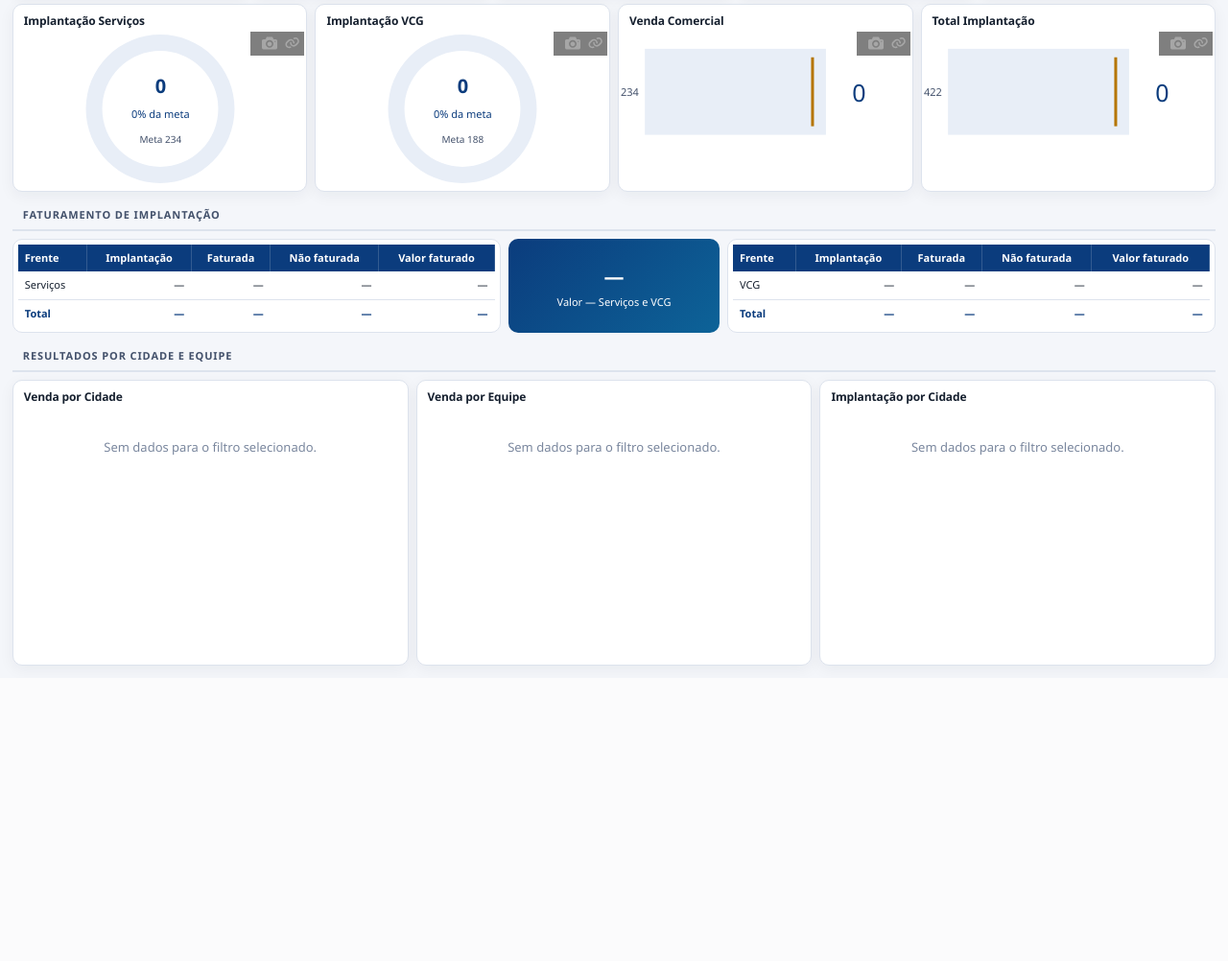
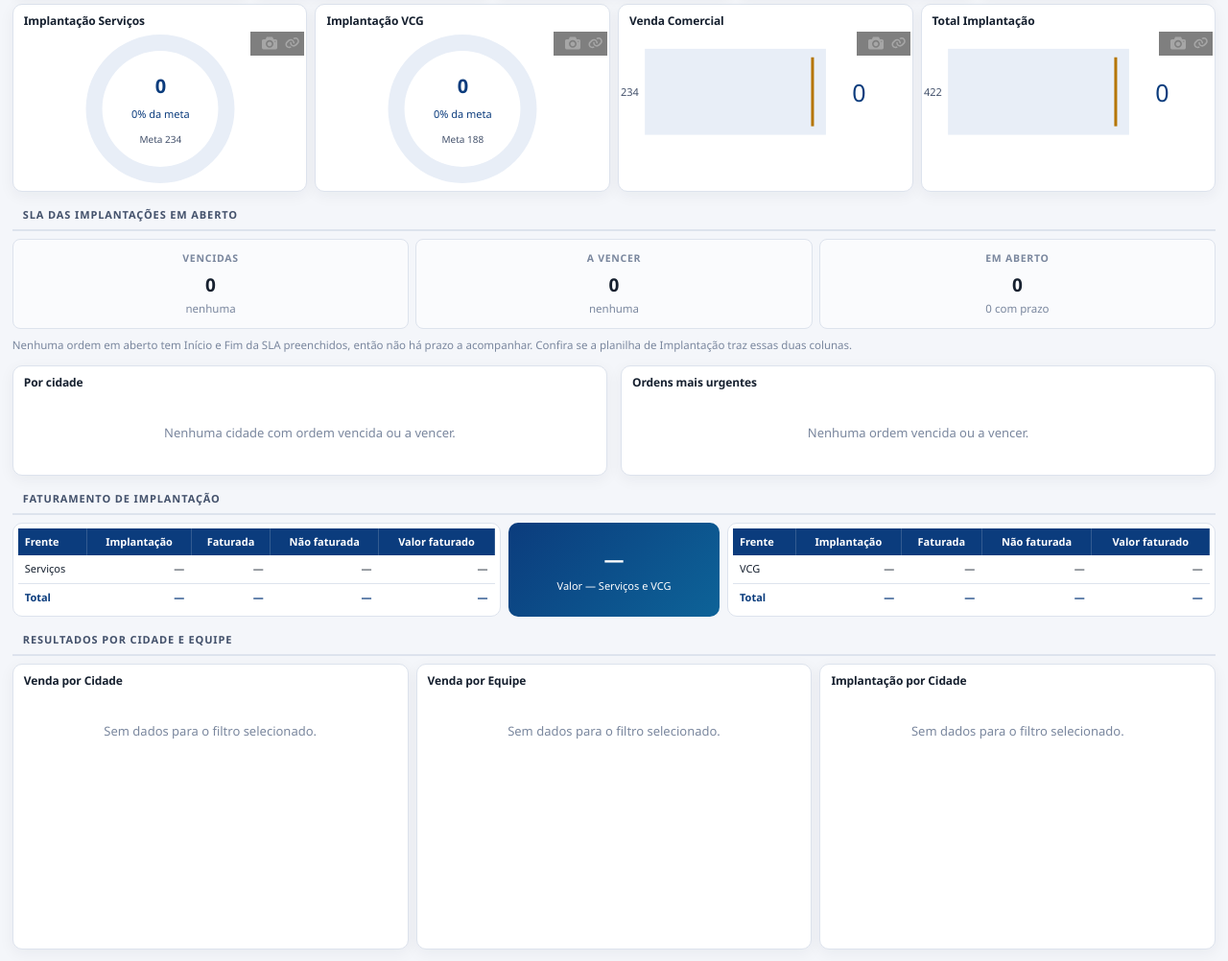
Before and after one commit to analistafjp-design/dashboard-aegea, a FastAPI app: page / in a window 1280 px wide. Shown: the part 449-1451 px from the top of the page at 96% size. Before the commit the page ends 1148 px from the top, so only its background shows below. Run offline with FastAPI, Linux system fonts and the light colour scheme; data that the repository does not hold is empty.

Commit message:
Leva o painel de SLA para a pagina que o menu abre
O menu enxuto expoe apenas home, termos e alertas. O painel de SLA tinha
sido colocado em /implantacao, rota que existe mas nao aparece na
navegacao, entao ninguem via as ordens vencidas e a vencer.

- painel replicado em componentes/painel_home.html, na aba
  'Venda e Implantacao', logo acima do faturamento
- painelSla passa a receber os seletores de destino, servindo as duas
  paginas sem duplicar a montagem
- novo campo com_prazo: separa 'tudo dentro do prazo' de 'nenhuma ordem
  tem Inicio/Fim da SLA preenchidos', que antes apareciam iguais (zerados)
  e levavam a ler falta de dado como operacao em dia
- APP_VERSAO 1.17.1 para reiniciar o servidor e quebrar o cache do JS

Co-Authored-By: Claude Haiku 4.5 <noreply@anthropic.com>

```diff
--- a/app/config.py
+++ b/app/config.py
@@ -32,7 +32,7 @@ class Config:
     # O atualizador do Windows compara esta versao com o servidor que ja esta
     # aberto. Quando o codigo do painel muda, uma versao diferente garante que
     # o processo antigo seja encerrado e reiniciado antes de abrir o navegador.
-    APP_VERSAO = "1.17.0"
+    APP_VERSAO = "1.17.1"
     DEBUG = _env("DEBUG", "false").lower() in ("1", "true", "yes")
 
     BASE_DIR = BASE_DIR
--- a/frontend/static/js/paginas.js
+++ b/frontend/static/js/paginas.js
@@ -121,33 +121,48 @@
     return `${dois(d.getDate())}/${dois(d.getMonth() + 1)}/${d.getFullYear()} ${dois(d.getHours())}:${dois(d.getMinutes())}`;
   }
 
-  /** Painel de SLA da implantação: vencidas, a vencer e onde estão. */
-  function painelSla(sla) {
+  /**
+   * Painel de SLA da implantação: vencidas, a vencer e onde estão.
+   * `ids` aponta os quatro destinos na página que está chamando.
+   */
+  function painelSla(sla, ids) {
     sla = sla || {};
     const vencidas = sla.vencidas || 0;
     const aVencer = sla.a_vencer || 0;
+    const janela = sla.janela_horas || 48;
 
-    const descricao = document.getElementById("implantacao-sla-descricao");
+    const descricao = document.querySelector(ids.descricao);
     if (descricao) {
-      descricao.textContent = vencidas || aVencer
-        ? `Vencida = prazo já passou. A vencer = falta até ${sla.janela_horas || 48}h `
-          + "para o prazo ou 80% do tempo já consumido."
-        : "Nenhuma ordem em aberto passou do prazo nem está perto de passar.";
+      let texto;
+      if (vencidas || aVencer) {
+        texto = `Vencida = o prazo já passou. A vencer = falta até ${janela}h para o `
+          + "prazo ou 80% do tempo já foi consumido.";
+      } else if (!sla.com_prazo) {
+        // Sem isso o painel zerado seria lido como "está tudo em dia".
+        texto = "Nenhuma ordem em aberto tem Início e Fim da SLA preenchidos, "
+          + "então não há prazo a acompanhar. Confira se a planilha de Implantação "
+          + "traz essas duas colunas.";
+      } else {
+        texto = `As ${App.numero(sla.com_prazo)} ordem(ns) em aberto com prazo estão `
+          + "dentro do combinado.";
+      }
+      descricao.textContent = texto;
     }
 
-    const resumo = document.getElementById("implantacao-sla-resumo");
+    const resumo = document.querySelector(ids.resumo);
     if (resumo) {
       resumo.innerHTML = [
         App.miniInfo("Vencidas", App.numero(vencidas),
           vencidas ? `em ${App.numero(sla.cidades)} cidade(s)` : "nenhuma"),
         App.miniInfo("A vencer", App.numero(aVencer),
-          aVencer ? `janela de ${sla.janela_horas || 48}h` : "nenhuma"),
+          aVencer ? `janela de ${janela}h` : "nenhuma"),
         App.miniInfo("Em aberto", App.numero(sla.total),
-          sla.cidade_mais_critica ? `pior cidade: ${sla.cidade_mais_critica}` : ""),
+          sla.cidade_mais_critica ? `pior cidade: ${sla.cidade_mais_critica}`
+            : `${App.numero(sla.com_prazo)} com prazo`),
       ].join("");
     }
 
-    App.tabela("#implantacao-sla-cidades", [
+    App.tabela(ids.cidades, [
       { chave: "cidade", titulo: "Cidade", clique: "cidade" },
       { chave: "vencidas", titulo: "Vencidas", tipo: "numero" },
       { chave: "proximas", titulo: "A vencer", tipo: "numero" },
@@ -162,7 +177,7 @@
       prazo: dataHoraTexto(linha.fim_sla),
       restante: prazoTexto(linha.tempo_restante_horas),
     }));
-    App.tabela("#implantacao-sla-detalhes", [
+    App.tabela(ids.detalhes, [
       { chave: "situacao", titulo: "Situação" },
       { chave: "matricula", titulo: "Matrícula" },
       { chave: "cidade", titulo: "Cidade", clique: "cidade" },
@@ -191,6 +206,10 @@
         { rotulo: "Implantação Mês - VCG", valor: ii("impl_vcg") },
         { rotulo: "Implantação VCG / Dia", valor: ii("impl_vcg_dia", 1) },
       ]);
+      painelSla(implantacao.sla, {
+        resumo: "#simples-sla-resumo", descricao: "#simples-sla-descricao",
+        cidades: "#simples-sla-cidades", detalhes: "#simples-sla-detalhes",
+      });
       faixaIndicadores("#simples-vendas-kpis", [
         { rotulo: "Total Venda", valor: vi("total_venda") },
         { rotulo: "Venda Comercial", valor: vi("venda_comercial") },
@@ -378,7 +397,10 @@
       matrizMeta("#implantacao-matriz", dados.blocos_meta);
       document.getElementById("implantacao-bloco").innerHTML = App.blocoMeta(dados.bloco_principal);
       App.renderKpis("#implantacao-cards", dados.indicadores);
-      painelSla(dados.sla);
+      painelSla(dados.sla, {
+        resumo: "#implantacao-sla-resumo", descricao: "#implantacao-sla-descricao",
+        cidades: "#implantacao-sla-cidades", detalhes: "#implantacao-sla-detalhes",
+      });
 
       document.getElementById("implantacao-faturamento").innerHTML = [
         App.miniInfo("Quantidade faturada", App.numero(f.quantidade_faturada)),
--- a/frontend/templates/componentes/painel_home.html
+++ b/frontend/templates/componentes/painel_home.html
@@ -14,6 +14,16 @@
     <div class="visual-simples visual-simples--bullet"><h2>Venda Comercial</h2><div class="grafico grafico--compacto" id="graf-simples-venda-comercial"></div></div>
     <div class="visual-simples visual-simples--bullet"><h2>Total Implantação</h2><div class="grafico grafico--compacto" id="graf-simples-impl-total"></div></div>
   </div>
+  <div class="faixa-titulo">SLA DAS IMPLANTAÇÕES EM ABERTO</div>
+  <section aria-label="SLA das implantações em aberto">
+    <div class="faixa-indicadores" id="simples-sla-resumo"></div>
+    <div class="painel__descricao" id="simples-sla-descricao" style="margin:8px 0 12px"></div>
+    <div class="grade grade--2">
+      <div class="visual-simples"><h2>Por cidade</h2><div id="simples-sla-cidades"></div></div>
+      <div class="visual-simples"><h2>Ordens mais urgentes</h2><div id="simples-sla-detalhes"></div></div>
+    </div>
+  </section>
+
   <div class="faixa-titulo">FATURAMENTO DE IMPLANTAÇÃO</div>
   <section class="resumo-faturamento" aria-label="Faturamento de implantação por frente">
     <div class="resumo-faturamento__tabela" id="faturamento-servicos"></div>
```
Also changed, not shown: app/analytics/sla_implantacao.py (+7 -2 lines), tests/test_sla_implantacao.py (+15 -0 lines), 1 other file.
